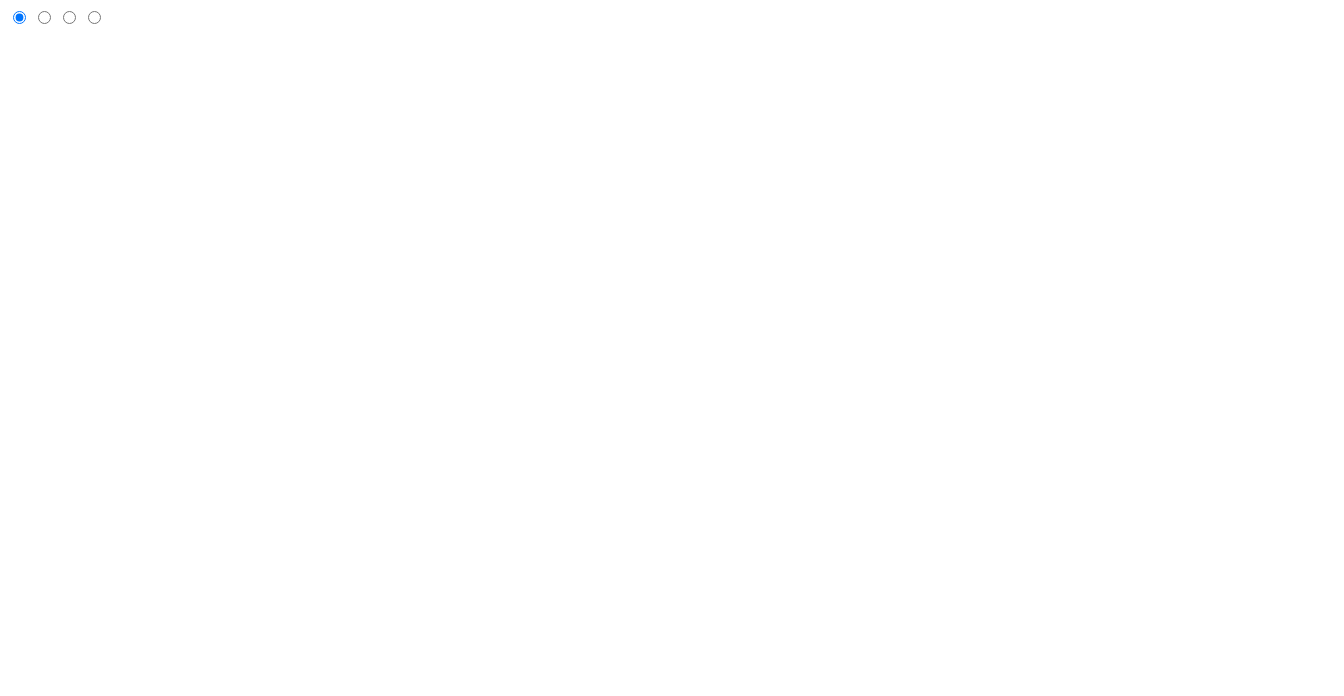
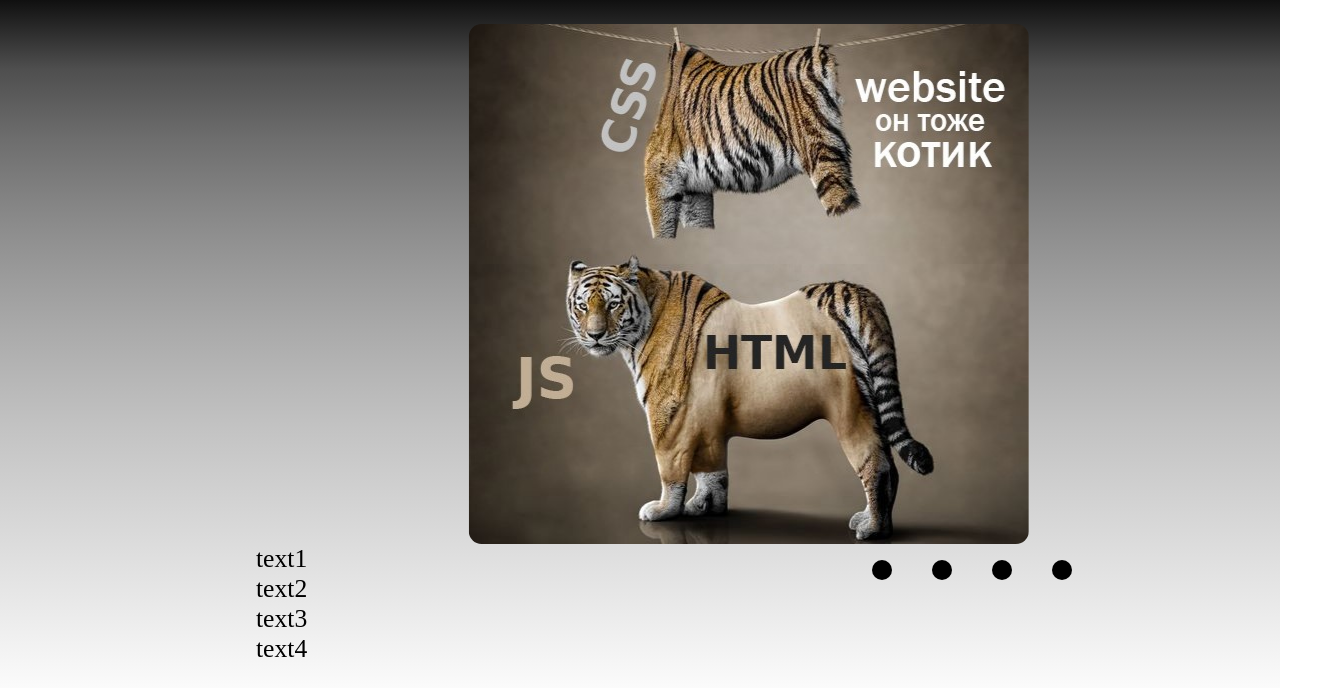
Before and after one commit to besyashka/cssMemeSlider, a plain HTML site: page cssMemeSlider/index.html in a window 1280 px wide. Shown: the whole page, 1344 px wide, since content can reach past the window. Drawn offline with Linux system fonts and the light colour scheme.

Commit message:
feat: add css styles (Пт, сен 15, 2023 11:29:35)

```diff
--- a/cssMemeSlider/index.html
+++ b/cssMemeSlider/index.html
@@ -9,30 +9,43 @@
 <body>
   <div class="wrapper">
     <div class="container">
-      <input type="radio" name="radio-btn" id="slide1" checked>
-      <input type="radio" name="radio-btn" id="slide2">
-      <input type="radio" name="radio-btn" id="slide3">
-      <input type="radio" name="radio-btn" id="slide4">
+      <input type="radio" name="radio-btn" id="slide1" class="radio-btn" checked>
+      <input type="radio" name="radio-btn" id="slide2" class="radio-btn">
+      <input type="radio" name="radio-btn" id="slide3" class="radio-btn">
+      <input type="radio" name="radio-btn" id="slide4" class="radio-btn">
       <div class="slider">
-        <div class="slide"></div>
-        <div class="slide"></div>
-        <div class="slide"></div>
-        <div class="slide"></div>
+        <div class="slide slide-1 s1">
+          <img class="slider-img" src="./assets/mem.jpg" alt="mem">
+        </div>
+        <div class="slide slide-2">
+          <img class="slider-img" src="./assets/mem-1.jpg" alt="mem">
+        </div>
+        <div class="slide slide-3">
+          <img class="slider-img" src="./assets/mem-2.jpg" alt="mem">
+        </div>
+        <div class="slide slide-4">
+          <img class="slider-img" src="./assets/mem-3.jpg" alt="mem">
+        </div>
       </div>
-      <div>
-        <div class="row"></div>
+      <div class="box-text-controls">
+        <div class="row">
+          <p class="text">text1</p>
+          <p class="text">text2</p>
+          <p class="text">text3</p>
+          <p class="text">text4</p>
+        </div>
         <div class="controls">
           <div class="control">
-            <label for="slide1"></label>
+            <label for="slide1" class="control-slide"></label>
           </div>
           <div class="control">
-            <label for="slide2"></label>
+            <label for="slide2" class="control-slide"></label>
           </div>
           <div class="control">
-            <label for="slide3"></label>
+            <label for="slide3" class="control-slide"></label>
           </div>
           <div class="control">
-            <label for="slide4"></label>
+            <label for="slide4" class="control-slide"></label>
           </div>
         </div>
       </div>
--- a/cssMemeSlider/style.css
+++ b/cssMemeSlider/style.css
@@ -0,0 +1,99 @@
+* {
+  margin: 0;
+  padding: 0;
+}
+
+body {
+  font-size: 1.6rem;
+}
+
+.wrapper {
+  padding: 0 10%;
+  background: linear-gradient(#101010, 30%, #fbfbfb);
+}
+
+.container {
+  display: flex;
+  flex-direction: column;
+  justify-content: space-around;
+  align-items: center;
+  width: 70rem;
+  height: 40rem;
+  padding: 1.5rem 3rem;
+}
+
+.radio-btn {display: none;}
+
+.slider {
+  display: flex;
+  flex-direction: row;
+  width: 60rem;
+  overflow: hidden;
+}
+
+.slide {
+  opacity: 0;
+  transition: transform 0.5s ease;
+}
+
+.slider-img {
+  height: 100%;
+  border-radius: 0.8rem;
+}
+
+.box-text-controls {
+  display: flex;
+  justify-content: space-between;
+  width: 60rem;
+}
+
+.controls {
+  display: flex;
+  justify-content: center;
+  width: 50%;
+}
+
+.control {
+  width: 40px;
+  height: 40px;
+  margin: 10px;
+  cursor: pointer;
+}
+
+/*.control*/ .control-slide:hover,
+#slide1:checked ~ .controls label:nth-of-type(1),
+#slide2:checked ~ .controls label:nth-of-type(2),
+#slide3:checked ~ .controls label:nth-of-type(3),
+#slide4:checked ~ .controls label:nth-of-type(4) {
+  cursor: pointer;
+	background: #F40512;
+}
+
+.control-slide {
+  display: block;
+  width:20px;
+  height: 20px;
+  margin: 6px;
+  border-radius: 50%;
+  background-color: black;
+}
+
+#slide1:checked ~ .slider > .slide-1 {
+  opacity: 1;
+  transform: translateX(38%);
+}
+
+#slide2:checked ~ .slider > .slide-2 {
+  opacity: 1;
+  transform: translateX(-60%);
+}
+
+#slide3:checked ~ .slider > .slide-3 {
+  opacity: 1;
+  transform: translateX(-190%);
+}
+
+#slide4:checked ~ .slider > .slide-4 {
+  opacity: 1;
+  transform: translateX(-301%);
+}
```
Also changed, not shown: cssMemeSlider/assets/mem-1.jpg (added), cssMemeSlider/assets/mem-2.jpg (added), cssMemeSlider/assets/mem-3.jpg (added), cssMemeSlider/assets/mem.jpg (added).
